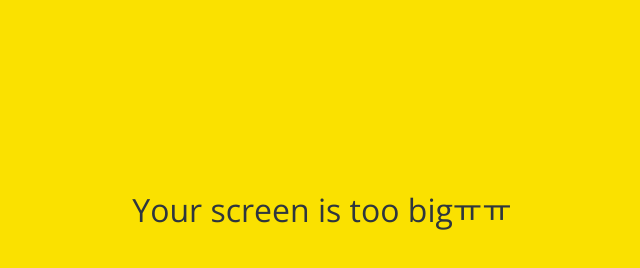
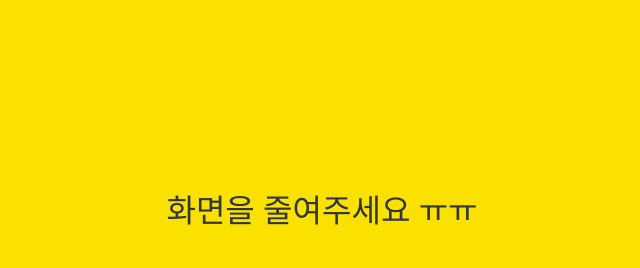
Before and after one commit to khs08280/kokoa-clone-2020, a plain HTML site: page chats.html in a window 1280 px wide. Shown: the part 190-458 px from the top of the page, without its empty margins (318-958 px from the left). Drawn offline with nearby package versions, Linux system fonts and the light colour scheme.

Commit message:
All 한글

```diff
--- a/chats.html
+++ b/chats.html
@@ -82,7 +82,7 @@
     </nav>
 
     <div id="no-mobile">
-      <span>Your screen is too bigㅠㅠ</span>
+      <span>화면을 줄여주세요 ㅠㅠ</span>
     </div>
 
     <script
```
Also changed, not shown: chat.html (+1 -2 lines), find.html (+1 -1 lines), index.html (+1 -1 lines), more.html (+1 -1 lines), settings.html (+1 -1 lines).
